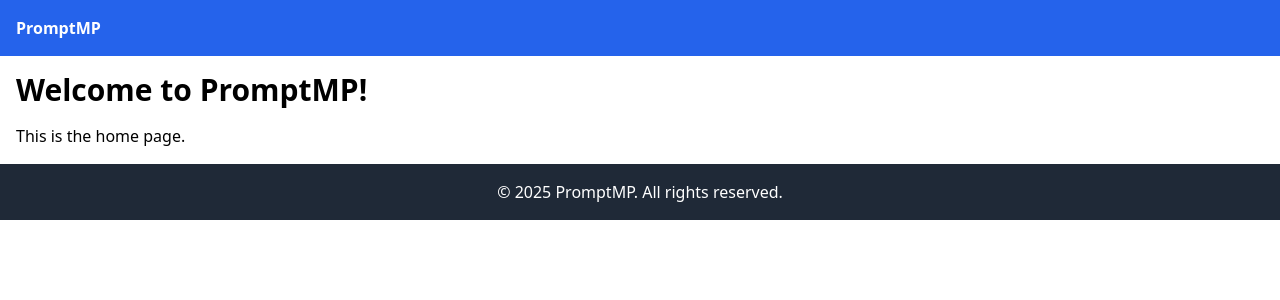
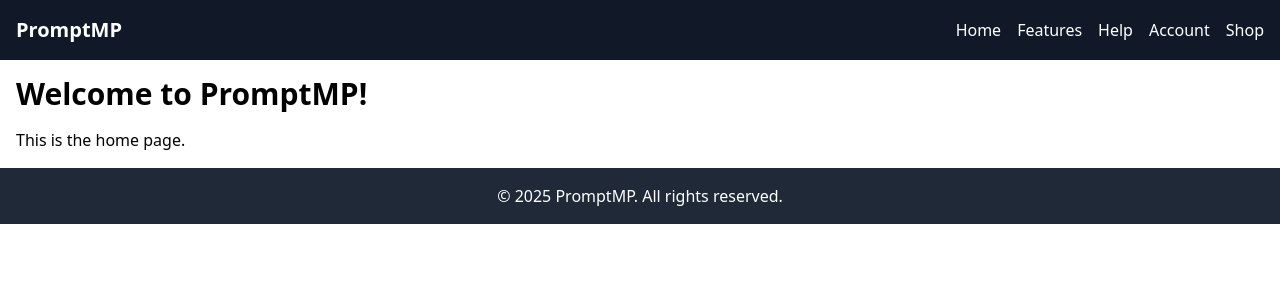
Before and after one commit to Oaric/promptmp-website, a React app: page / in a window 1280 px wide. Shown: the top 300 px of the page. Built offline with nearby package versions, Linux system fonts and the light colour scheme.

Commit message:
Refactor Navbar component and update styles

```diff
--- a/src/components/Navbar.jsx
+++ b/src/components/Navbar.jsx
@@ -1,11 +1,17 @@
-import React from "react";
+import React from 'react';
+import { Link } from 'react-router-dom';
 
-function Navbar() {
+export default function Navbar() {
   return (
-    <nav className="bg-blue-600 text-white p-4">
-      <h1 className="font-bold">PromptMP</h1>
+    <nav className="bg-gray-900 text-white p-4 flex justify-between items-center">
+      <div className="text-xl font-bold">PromptMP</div>
+      <div className="space-x-4">
+        <Link to="/" className="hover:text-gray-300">Home</Link>
+        <Link to="/features" className="hover:text-gray-300">Features</Link>
+        <Link to="/help" className="hover:text-gray-300">Help</Link>
+        <Link to="/account" className="hover:text-gray-300">Account</Link>
+        <Link to="/shop" className="hover:text-gray-300">Shop</Link>
+      </div>
     </nav>
   );
 }
-
-export default Navbar;
```
